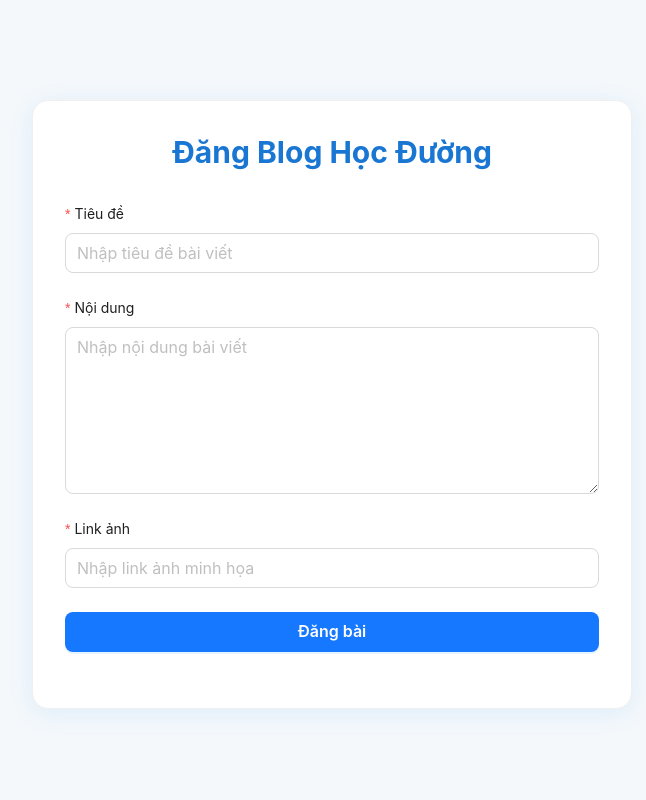
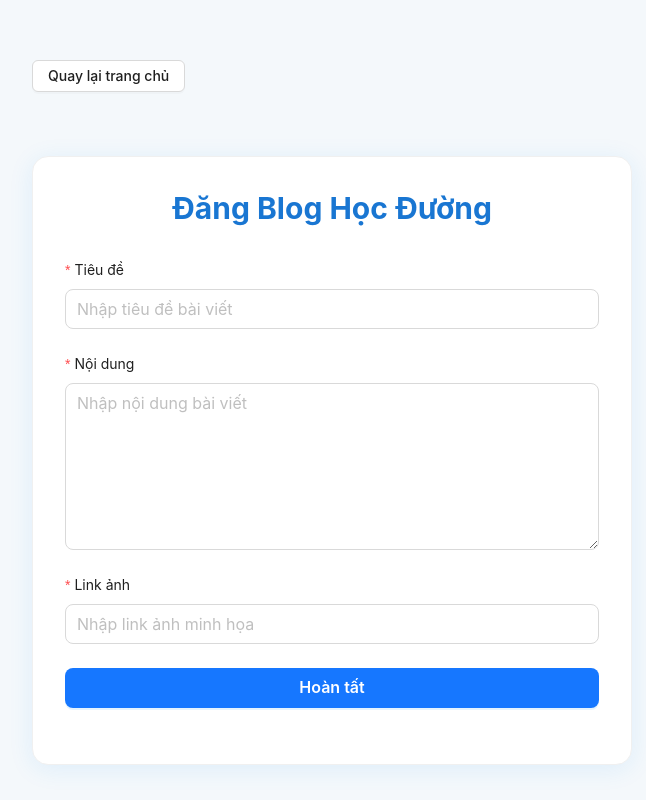
Before and after one commit to hoangAn01/Summer25SWP391_SE1832_Group432_FE, a React (Vite) app: page /dang-blog in a window 1280 px wide. Shown: the whole page, without its empty margins (308-954 px from the left). Built offline with nearby package versions, Linux system fonts and the light colour scheme.

Commit message:
Form blog học đườngđường

```diff
--- a/src/App.jsx
+++ b/src/App.jsx
@@ -193,6 +193,10 @@ function App() {
             />
           ),
         },
+        {
+          path: "/nurse/blog",
+          element: <BlogCreateForm />,
+        },
       ],
     },
     {
--- a/src/components/Blog/BlogCreateForm.jsx
+++ b/src/components/Blog/BlogCreateForm.jsx
@@ -1,18 +1,21 @@
 import React, { useState } from "react";
 import { Form, Input, Button, message, Typography, Card } from "antd";
+import { useNavigate, useLocation } from "react-router-dom";
 import api from "../../config/axios";
 
 const { Title } = Typography;
 
 const BlogCreateForm = () => {
   const [loading, setLoading] = useState(false);
+  const navigate = useNavigate();
+  const location = useLocation();
 
   const onFinish = async (values) => {
     setLoading(true);
     try {
       await api.post("/Blog", values);
       message.success("Tạo blog thành công!");
-    } catch (error) {
+    } catch {
       message.error("Tạo blog thất bại!");
     } finally {
       setLoading(false);
@@ -21,6 +24,17 @@ const BlogCreateForm = () => {
 
   return (
     <div style={{ minHeight: '100vh', background: '#f4f8fb', paddingTop: 60 }}>
+      <div style={{ display: 'flex', justifyContent: 'flex-start', maxWidth: 600, margin: '0 auto' }}>
+        { !location.pathname.startsWith('/nurse') && (
+          <Button
+            type="default"
+            onClick={() => navigate("/")}
+            style={{ marginBottom: 24, fontWeight: 500 }}
+          >
+            Quay lại trang chủ
+          </Button>
+        )}
+      </div>
       <Card
         style={{
           maxWidth: 600,
@@ -62,7 +76,7 @@ const BlogCreateForm = () => {
           </Form.Item>
           <Form.Item>
             <Button type="primary" htmlType="submit" loading={loading} block size="large" style={{ fontWeight: 600 }}>
-              Đăng bài
+              Hoàn tất
             </Button>
           </Form.Item>
         </Form>
--- a/src/nurse/index.jsx
+++ b/src/nurse/index.jsx
@@ -50,6 +50,11 @@ const items = [
     "Quản lí kho thuốc",
     "/nurse/medical-inventory",
     <MedicineBoxOutlined />
+  ),
+  getItem(
+    "Đăng blog học đường",
+    "/nurse/blog",
+    <FileOutlined />
   ),
 ];
 
```
